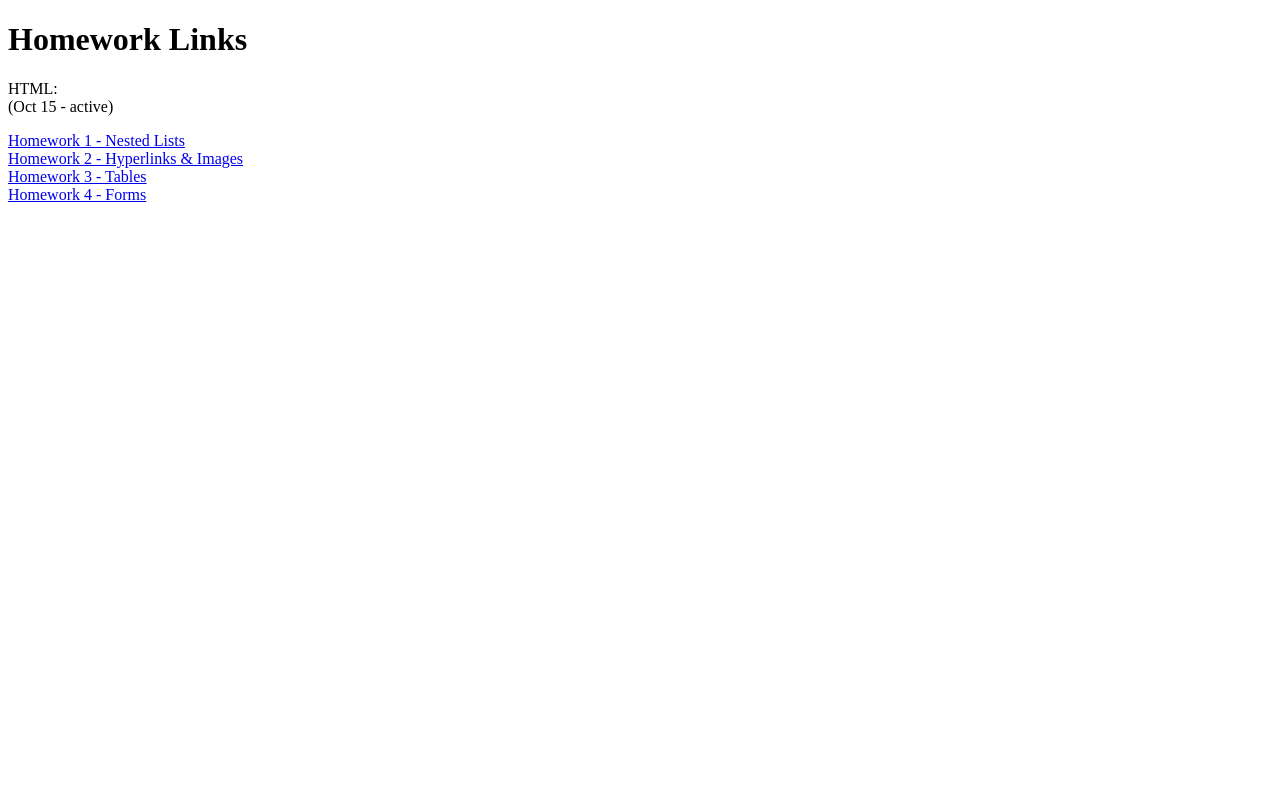
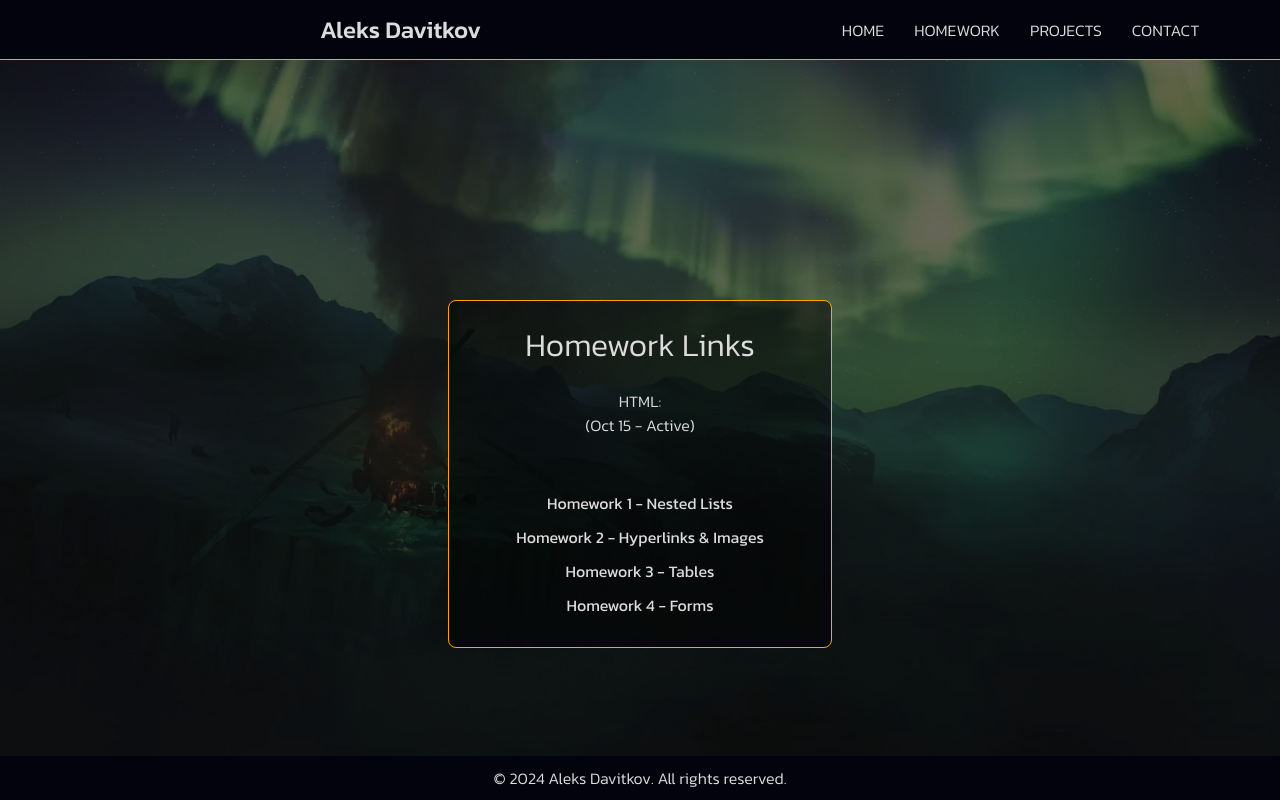
Before and after one commit to AleksDavitkov/AleksDavitkov.github.io, a plain HTML site: page index.html in a window 1280 px wide. Drawn offline with Linux system fonts and the light colour scheme.

Commit message:
website updates

```diff
--- a/index.html
+++ b/index.html
@@ -3,20 +3,31 @@
 <head>
     <meta charset="UTF-8">
     <meta name="viewport" content="width=device-width, initial-scale=1.0">
-    <title>Aleks Homepage</title>
+    <title>Aleks Website</title>
+    <link href="https://fonts.googleapis.com/css2?family=Kanit:wght@300;400;500;600;700&display=swap" rel="stylesheet">
+    <link rel="stylesheet" href="style.css">
 </head>
 <body>
+    <nav>
+        <div class="logo">Aleks Davitkov</div>
+        <div class="nav-links">
+            <a href="index.html">HOME</a>
+            <a href="index.html">HOMEWORK</a>
+            <a href="projects/projects.html">PROJECTS</a>
+            <a href="contact/contact.html">CONTACT</a>
+        </div>
+    </nav>
+<div class="content-container">
     <h1>Homework Links</h1>
-    <p>HTML:
-        <br>
-        (Oct 15 - active)
-    </p>
-    <a href="homework/homework1_html_nested_lists/index.html">Homework 1 - Nested Lists</a>
+    <p>HTML:<br>(Oct 15 - Active)</p>
     <br>
-    <a href="homework/homework2_html_hyperlinks&images/index.html">Homework 2 - Hyperlinks & Images</a>
-    <br>
-    <a href="homework/homework3_html_tables/index.html">Homework 3 - Tables</a>
-    <br>
-    <a href="homework/homework4_html_forms/index.html">Homework 4 - Forms</a>
+    <a href="homework/homework1_html_nested_lists/index.html" target="_blank">Homework 1 - Nested Lists</a>
+    <a href="homework/homework2_html_hyperlinks&images/index.html" target="_blank">Homework 2 - Hyperlinks & Images</a>
+    <a href="homework/homework3_html_tables/index.html" target="_blank">Homework 3 - Tables</a>
+    <a href="homework/homework4_html_forms/index.html" target="_blank">Homework 4 - Forms</a>
+</div>
+<footer>
+    <p>&copy; 2024 Aleks Davitkov. All rights reserved.</p>
+</footer>
 </body>
 </html>
--- /dev/null
+++ b/style.css
@@ -0,0 +1,115 @@
+* {
+    margin: 0;
+    padding: 0;
+    box-sizing: border-box;
+}
+
+body {
+    font-family: 'Kanit', sans-serif;
+    background-image: url('images/aurora.webp'); /* background image path */
+    background-size: cover;
+    background-position: center;
+    background-attachment: fixed;
+    color: #333;
+    height: 100vh; /* full height of the viewport */
+    display: flex;
+    flex-direction: column;
+    justify-content: flex-start;
+    align-items: center;
+}
+
+body::before {
+    content: "";
+    position: absolute;
+    top: 0;
+    left: 0;
+    width: 100%;
+    height: 100%;
+    background: rgba(0, 0, 0, 0.6); /* background image opacity */
+    z-index: -1; /* place background behind the content */
+}
+
+nav {
+    background-color: #03030d;
+    color: white;
+    padding: 12px 20px;
+    display: flex;
+    justify-content: space-between;  /* space out the logo and links */
+    align-items: center;
+    border-bottom: 1px solid orange; /* bottom border color */
+    width: 100%; /* ensure the nav spans the full width */
+    position: fixed; /* fixed positioning */
+    top: 0; /* keep it at the top */
+    left: 0;
+    z-index: 10; /* keep it above other elements */
+}
+
+.logo {
+    font-size: 1.5rem;
+    font-weight: 500;
+    margin-left: 300px; /* move logo to the right */
+    color: #dcdcdc; /* light grey color */
+}
+
+.nav-links {
+    display: flex;
+    justify-content: center; /* center the links */
+    flex-grow: 1; /* allow the nav links container to grow and use available space */
+    margin-left: 300px; /* move nav-links to the right */
+}
+
+nav a {
+    color: #dcdcdc; /* light grey color for links */
+    text-decoration: none; /* remove underline by default */
+    margin: 0 15px; /* space out the links */
+    font-weight: 300;
+}
+
+nav a:hover {
+    color: #ffffff; /* lighter grey color when hovered */
+}
+
+h1, p {
+    font-weight: 300; /* medium weight for the h1 and p tag */
+    color: #dcdcdc;
+}
+
+.content-container {
+    width: 30%;  /* adjust width as needed */
+    padding: 20px;
+    border: 1px solid orange;  /* orange border */
+    background-color: rgba(0, 0, 0, 0.5); /* transparent background */
+    text-align: center;  /* centers the text */
+    border-radius: 8px;  /* rounded corners */
+    margin-top: 300px; /* space between the nav and content */
+}
+
+.content-container h1,
+.content-container p {
+    margin-bottom: 20px;  /* space between title, paragraph, and links */
+}
+
+.content-container a {
+    color: #dcdcdc;  /* light grey color for links */
+    text-decoration: none;
+    display: block;  /* makes each link a block-level element */
+    margin: 10px 0;  /* spacing between links */
+}
+
+.content-container a:hover {
+    color: #ff8c00;  /* color change on hover */
+}
+
+footer {
+    width: 100%;
+    background-color: #03030d;
+    color: #dcdcdc;
+    text-align: center;
+    padding: 10px 0;
+    margin-top: auto; /* push footer to the bottom */
+}
+
+footer p {
+    font-weight: 300;
+    font-size: 1rem;
+}
```
Also changed, not shown: contact/contact.html (added, +28 -0 lines), projects/projects.html (added, +28 -0 lines), images/aurora.webp (added), images/meme.webp (added), images/under_construction.webp (added).
